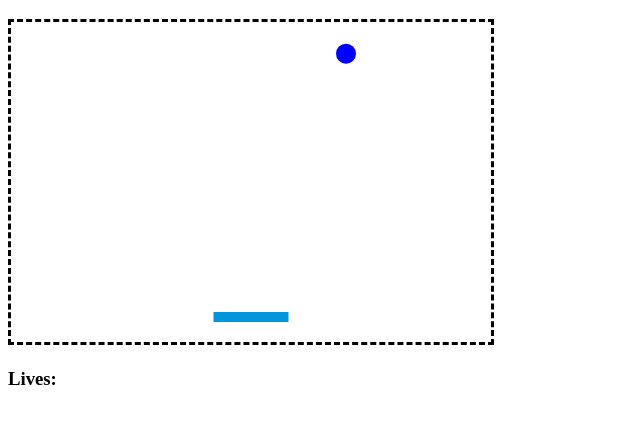
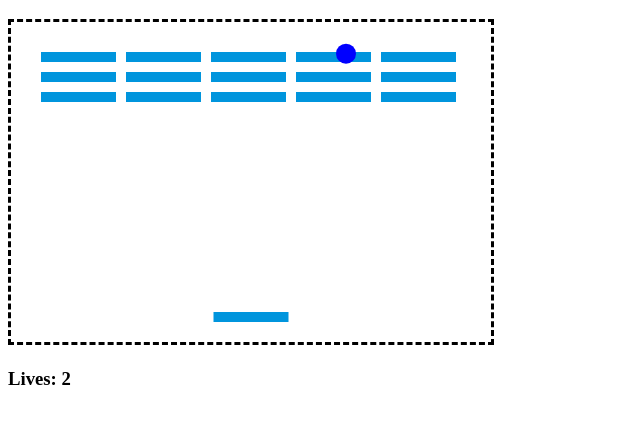
Before and after one commit to anontyro/HtmlCanvas, a website: page src/brickerBreaker/breaker.html in a window 1280 px wide. Shown: the part 61-484 px from the top of the page, without its empty margins (0-640 px from the left). Drawn offline with Linux system fonts and the light colour scheme.

Commit message:
added in brick grid and fixed id typo

```diff
--- a/src/brickerBreaker/breaker.html
+++ b/src/brickerBreaker/breaker.html
@@ -14,7 +14,7 @@
   <canvas id='brickBracker' width='480' height='320'></canvas>
 
   <div class="player-info">
-    <h3>Lives: <span id='life-countl'></span></h3>
+    <h3>Lives: <span id='life-count'></span></h3>
   </div>
   <script src="./brickBreaker.js"></script>
 </body>
--- a/src/brickerBreaker/brickBreaker.js
+++ b/src/brickerBreaker/brickBreaker.js
@@ -1,16 +1,30 @@
+//
 const canvas = document.querySelector ('#brickBracker');
 const ctx = canvas.getContext ('2d');
-let keyPressed = null;
-let gameInterval = null;
+
+// brick vars
+const brickRowCount = 3;
+const brickColumnCount = 5;
+const brickWidth = 75;
+const brickHeight = 10;
+const brickPadding = 10;
+const brickOffsetTop = 30;
+const brickOffsetLeft = 30;
+const bricks = [];
+
+// paddle vars
 const paddleHeight = 10;
 const paddleOffSet = 10;
 const paddleWidth = 75;
 let paddleX = (canvas.width - paddleWidth) / 2;
+
 const user = {
   lives: 5,
   score: 0,
   paddleHits: 0,
 };
+let gameInterval = null;
+let keyPressed = null;
 
 const ELEMENT_SELECTOR = {
   USER_LIVES: 'life-count',
@@ -48,6 +62,36 @@ const createBall = (context, {x, y, ballRadius, colour = '#0095DD'}) => {
   context.fillStyle = colour;
   context.fill ();
   context.closePath ();
+};
+
+const gridSetup = () => {
+  for (let c = 0; c < brickColumnCount; c++) {
+    bricks[c] = [];
+    for (let r = 0; r < brickRowCount; r++) {
+      bricks[c][r] = {x: 0, y: 0};
+    }
+  }
+};
+
+const drawBricks = context => {
+  const buildGrid = () => {
+    for (let c = 0; c < brickColumnCount; c++) {
+      for (let r = 0; r < brickRowCount; r++) {
+        const brickX = c * (brickWidth + brickPadding) + brickOffsetLeft;
+        const brickY = r * (brickHeight + brickPadding) + brickOffsetTop;
+        bricks[c][r].x = brickX;
+        bricks[c][r].y = brickY;
+        createSquare (context, {
+          xCord: brickX,
+          yCord: brickY,
+          width: brickWidth,
+          height: brickHeight,
+          colour: '#0095DD',
+        });
+      }
+    }
+  };
+  buildGrid ();
 };
 
 const randColour = () => {
@@ -138,6 +182,7 @@ const setupGame = context => {
     }
 
     context.clearRect (0, 0, canvas.width, canvas.height);
+    drawBricks (context);
     createBall (context, {x, y, ballRadius, colour});
     createSquare (context, {
       xCord: paddleX,
@@ -175,4 +220,5 @@ const createEventListeners = () => {
 };
 
 createEventListeners ();
+gridSetup ();
 setupGame (ctx);
```
